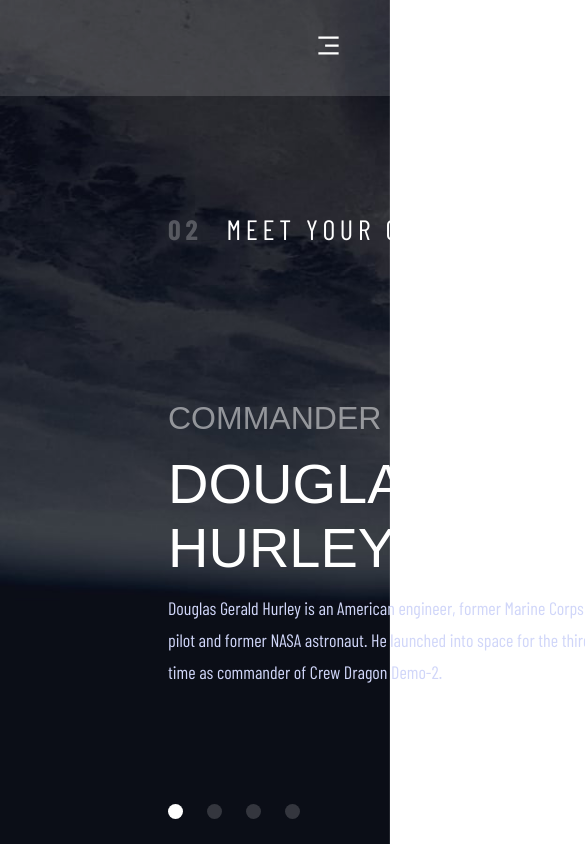
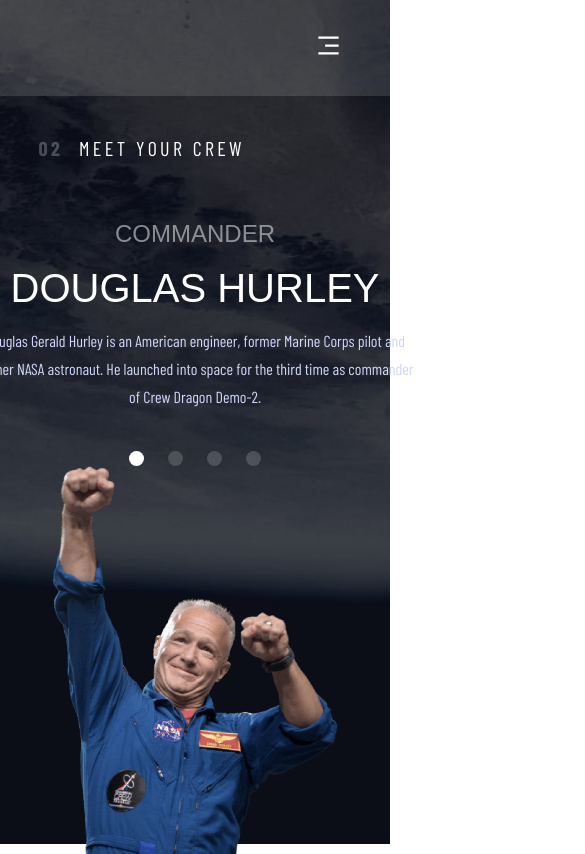
Before and after one commit to NeptuneRjo/space-tourism, a React (Create React App) app: page /crew in a window 390 px wide. Shown: the top 854 px of the page, 585 px wide, since content can reach past the window. Built offline with nearby package versions, Linux system fonts and the light colour scheme; a web font is replaced by a local one.

Commit message:
styled for tablet

```diff
--- a/src/Components/Crew/crew.css
+++ b/src/Components/Crew/crew.css
@@ -137,3 +137,88 @@
         margin-bottom: 4.5rem;
     }
 }
+
+@media screen and (max-width: 1150px) {
+    .crew-main {
+        padding: 0;
+    }
+
+    .crew-container {
+        flex-direction: column;
+        /* justify-content: center; */
+        margin: 0;
+        padding-top: 0;
+
+        /* border: solid 1px red; */
+    }
+
+    .crew-content {
+        /* border: solid 1px red; */
+        margin: 0;
+        align-items: center;
+    }
+
+    .crew-header {
+        padding-left: 38.5px;
+        padding-top: 8.5rem;
+        font-style: normal;
+        font-weight: normal;
+        font-size: 20px;
+        line-height: 24px;
+        letter-spacing: 3.375px;
+        text-transform: uppercase;
+        gap: 16px;
+        width: 100%;
+        margin-bottom: 60px;
+    }
+
+    .crew-header p {
+        font-style: normal;
+        font-weight: bold;
+        font-size: 20px;
+        line-height: 24px;
+        letter-spacing: 3.375px;
+    }
+
+    .crew-role {
+        font-style: normal;
+        font-weight: normal;
+        font-size: 24px;
+        line-height: 28px;
+        text-align: center;
+        text-transform: uppercase;
+        margin-bottom: 8px;;
+    }
+
+    .crew-name {
+        width: auto;
+        font-style: normal;
+        font-weight: normal;
+        font-size: 40px;
+        line-height: 46px;
+        text-align: center;
+        text-transform: uppercase;
+        height: auto;
+        margin-bottom: 16px;
+    }
+
+    .crew-description {
+        font-style: normal;
+        font-weight: normal;
+        font-size: 16px;
+        line-height: 28px;
+        height: 84px;
+        text-align: center;
+        margin-bottom: 2.5rem;
+    }
+
+    .crew-image {
+        justify-content: center;
+        align-items: center;
+        height: 46%;
+    }
+
+    .crew-image img {
+        height: 100%;
+    }
+}
```
